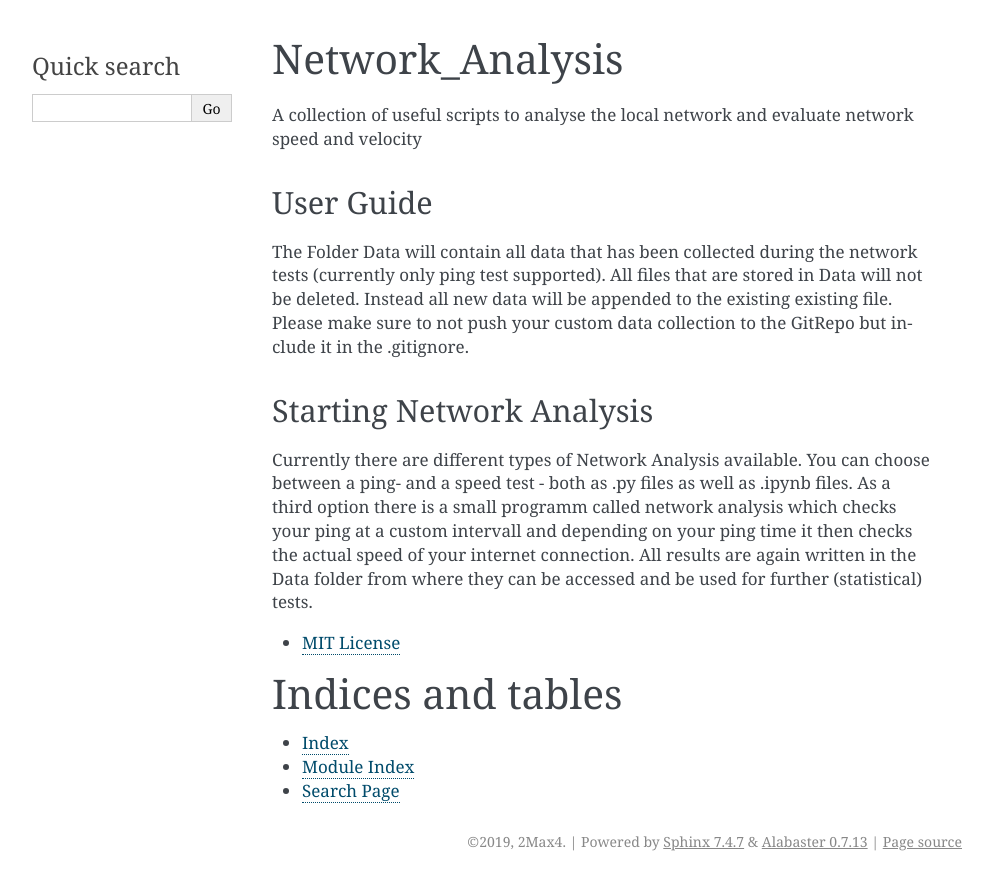
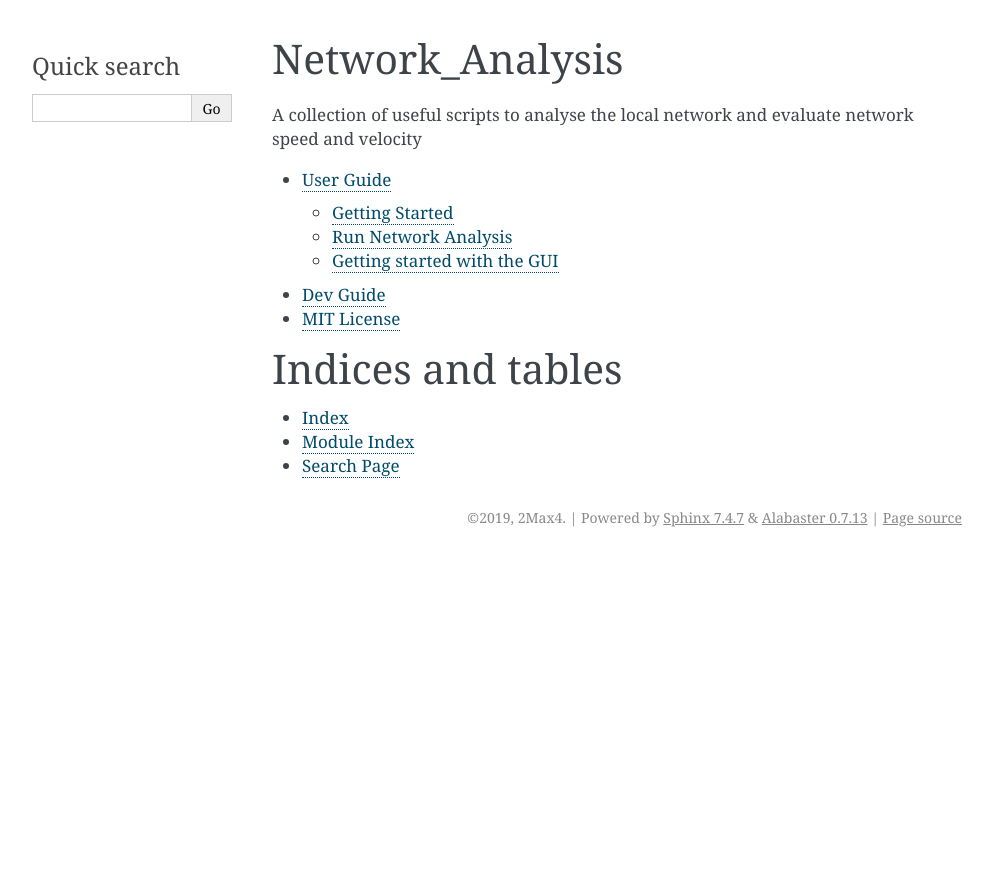
Before and after one commit to 2Max4/Network_Analysis, a Sphinx documentation site: the page built from docs/source/index.rst, in a window 1280 px wide. Shown: the top 890 px of the page, without its empty margins (148-1140 px from the left). Built offline with Sphinx 7.4.7, drawn with Linux system fonts in a browser that asks for light colours.

Commit message:
Split readthedocs into separate documents. Add user guide and develeper guide files. Include GUI instructions in user guide.

```diff
--- /dev/null
+++ b/docs/source/developer_guide.rst
@@ -0,0 +1,6 @@
+Dev Guide
+^^^^^^^^^
+
+For everyone who is interested in being part of this project - feel free to grab an open issue. The project is hosted at https://github.com/2Max4/Network_Analysis. Generally, it is a good idea to first check whether someone else is already working on this issue and offer him help. If you've got any questions - always feel free to ask them.
+
+Important: Please make sure to ALWAYS do your Pull Requests on Branch Testing - if everything runs smoothly, we will merge it to the master.
--- a/docs/source/index.rst
+++ b/docs/source/index.rst
@@ -8,19 +8,11 @@ Network_Analysis
 
 A collection of useful scripts to analyse the local network and evaluate network speed and velocity
 
-User Guide
-^^^^^^^^^^
-
-The Folder Data will contain all data that has been collected during the network tests (currently only ping test supported). All files that are stored in Data will not be deleted. Instead all new data will be appended to the existing existing file. Please make sure to not push your custom data collection to the GitRepo but include it in the .gitignore.
-
-Starting Network Analysis
-^^^^^^^^^^^^^^^^^^^^^^^^^
-
-Currently there are different types of Network Analysis available. You can choose between a ping- and a speed test - both as .py files as well as .ipynb files. As a third option there is a small programm called network analysis which checks your ping at a custom intervall and depending on your ping time it then checks the actual speed of your internet connection. All results are again written in the Data folder from where they can be accessed and be used for further (statistical) tests.
-
 .. toctree::
    :maxdepth: 2
 
+   user_guide.rst
+   developer_guide.rst
    license.rst
 
 Indices and tables
```
Also changed, not shown: docs/source/user_guide.rst (added, +35 -0 lines).
